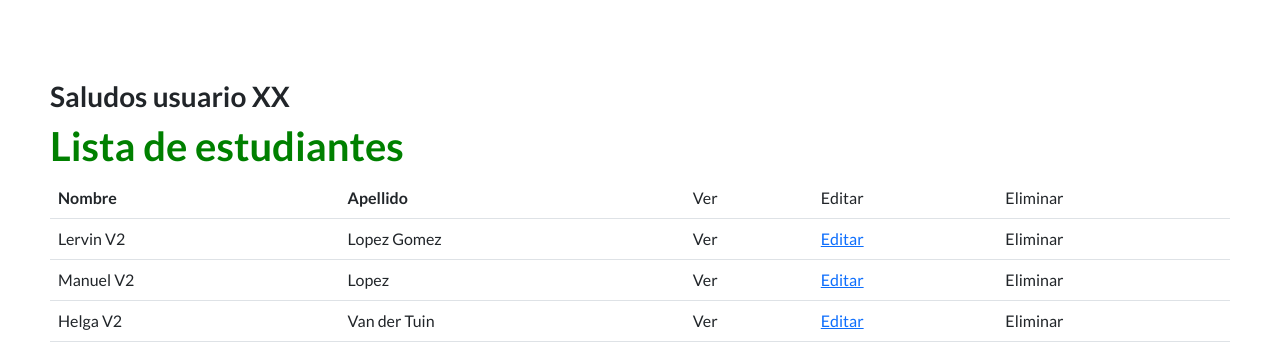
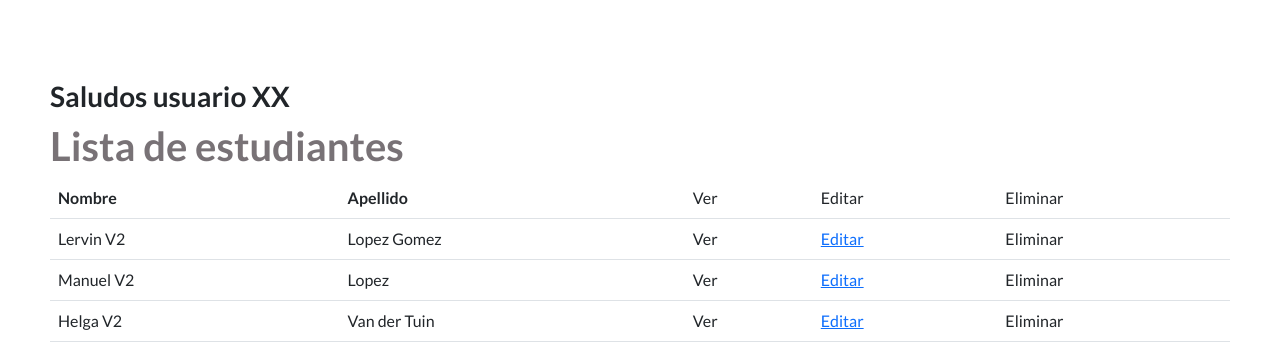
Before and after one commit to pedrorojasg/47635_django, a Django app: page /plataforma/estudiantes/ in a window 1280 px wide. Shown: the part 66-427 px from the top of the page. Run offline with Django 4.2, Linux system fonts and the light colour scheme; data comes from the database, SQL or seed files in the repository; some libraries are stand-ins or nearby versions.

Commit message:
Cambiado titulo a gris

```diff
--- a/estudiantes/templates/estudiantes/lista_estudiantes.html
+++ b/estudiantes/templates/estudiantes/lista_estudiantes.html
@@ -4,7 +4,7 @@
 
 {% block estilos %}
 h1.titulos-coder {
-  color: green;
+  color: #787276;
 }
 {% endblock estilos %}
 
```
